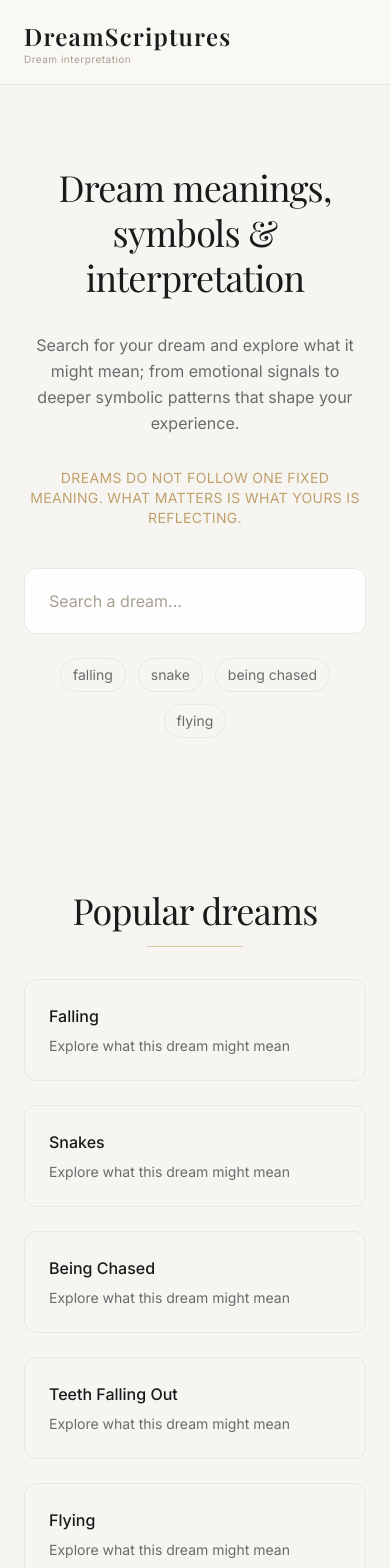
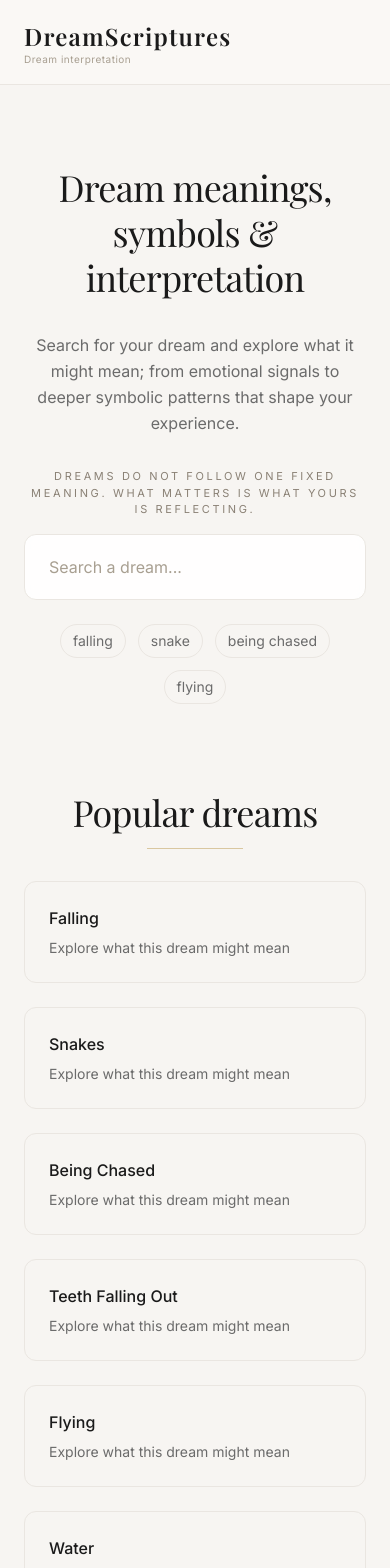
Before and after one commit to dreamscriptures-Moon/Dreamscriptures_, a Next.js app: page / in a window 390 px wide. Shown: the top 1568 px of the page. Built offline with nearby package versions, Linux system fonts and the light colour scheme; a web font is replaced by a local one.

Commit message:
Replace dreams page with dream dictionary route

```diff
--- a/app/page.js
+++ b/app/page.js
@@ -50,15 +50,15 @@ export default function Home() {
           signals to deeper symbolic patterns that shape your experience.
         </p>
 
-        <p className="text-[#BFA06A] text-sm tracking-wide uppercase mb-10">
-          Dreams do not follow one fixed meaning. What matters is what yours is
+       <p className="text-[11px] uppercase tracking-[0.24em] text-[#8A8175] mb-4">
+ Dreams do not follow one fixed meaning. What matters is what yours is
           reflecting.
         </p>
 
         <HomeSearch />
       </section>
 
-      <section className="max-w-xl mx-auto px-6 py-18 md:py-22">
+      <section className="max-w-xl mx-auto px-6 py-2 md:py-22">
         <h2 className="text-4xl md:text-5xl mb-4 text-center font-serif">
           Popular dreams
         </h2>
@@ -146,6 +146,21 @@ export default function Home() {
 
   </section>
 </a>
+<section className="max-w-xl mx-auto px-6 py-1 text-center">
+
+  <div className="border-t border-[#EAE6E1] pt-16">
+
+    <p className="font-serif text-3xl md:text-5xl leading-tight text-[#1A1A1A] max-w-3xl mx-auto">
+      “Dreams speak in symbols when words are no longer enough.”
+    </p>
+
+    <p className="mt-8 text-sm tracking-[0.18em] uppercase text-[#8A8175]">
+      DreamScriptures
+    </p>
+
+  </div>
+
+</section>
 
       <SiteFooter />
     </main>
```
Also changed, not shown: app/dream-dictionary/page.js (renamed from app/dreams/page.js).
